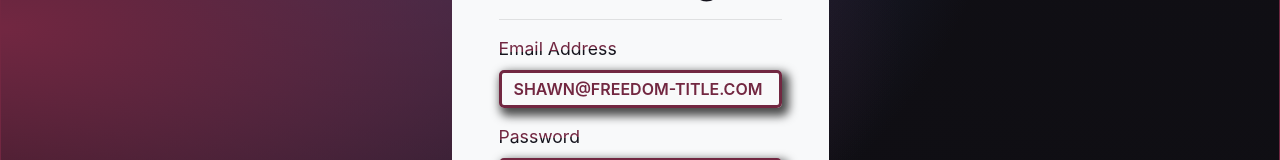
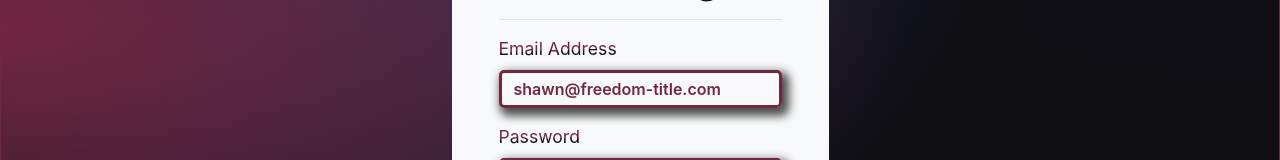
Before and after one commit to Jackal73/phil-connect-client, a React (Create React App) app: page / in a window 1280 px wide. Shown: the part 289-449 px from the top of the page. Built offline with nearby package versions, Linux system fonts and the light colour scheme.

Commit message:
:rocket: Add `deployment` changes for `registration`

```diff
--- a/src/components/login/Login.comp.js
+++ b/src/components/login/Login.comp.js
@@ -14,6 +14,7 @@
 import { userLogin } from "../../api/userApi";
 import { loginPending, loginFail, loginSuccess } from "./loginSlice";
 import { getUserProfile } from "../../pages/dashboard/userAction";
+import "./login.style.css";
 
 export const LoginForm = ({ formSwitcher }) => {
   const dispatch = useDispatch();
--- /dev/null
+++ b/src/components/login/login.style.css
@@ -0,0 +1,3 @@
+input {
+  text-transform: none !important;
+}
--- a/src/components/registration-form/RegistrationForm.comp.js
+++ b/src/components/registration-form/RegistrationForm.comp.js
@@ -11,6 +11,7 @@
 import { useDispatch, useSelector } from "react-redux";
 
 import { newUserRegistration } from "./userRegAction";
+import "./registrationForm.style.css";
 
 const initialState = {
   name: "",
--- /dev/null
+++ b/src/components/registration-form/registrationForm.style.css
@@ -0,0 +1,3 @@
+input {
+  text-transform: none !important;
+}
--- a/src/pages/registration/registration.style.css
+++ b/src/pages/registration/registration.style.css
@@ -13,3 +13,7 @@
   padding-bottom: 2rem !important;
   background-color: rgba(255, 255, 255, 0.9) !important;
 }
+
+.norm {
+  text-transform: none !important;
+}
--- a/src/pages/ticket/Ticket.page.js
+++ b/src/pages/ticket/Ticket.page.js
@@ -265,6 +265,9 @@
                   />
                 </Col>
               </Form.Group>
+              <div>
+                {replyMsg && <Alert variant="success">{replyMsg}</Alert>}
+              </div>
 
               <Form.Group as={Row}>
                 <Form.Label column sm={12} className=" text-black bold7">
```
Also changed, not shown: src/pages/registration/Registration.page.js (+5 -6 lines).
